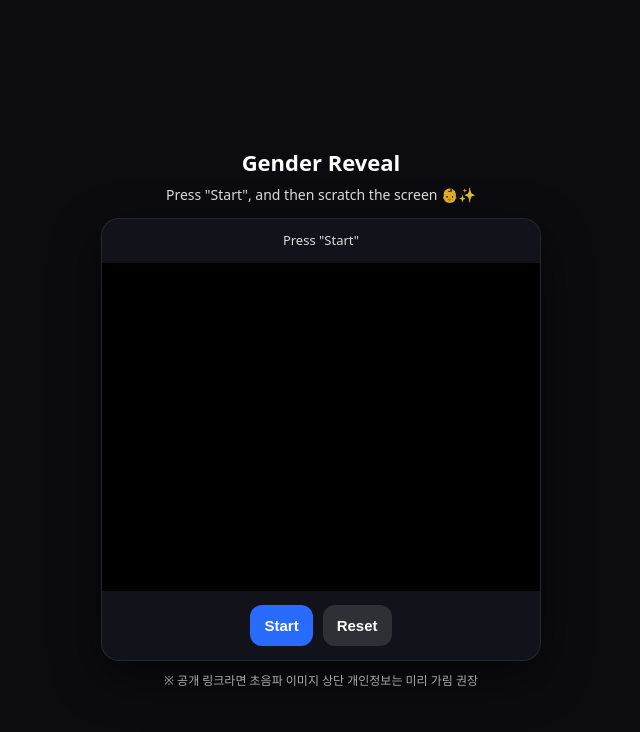
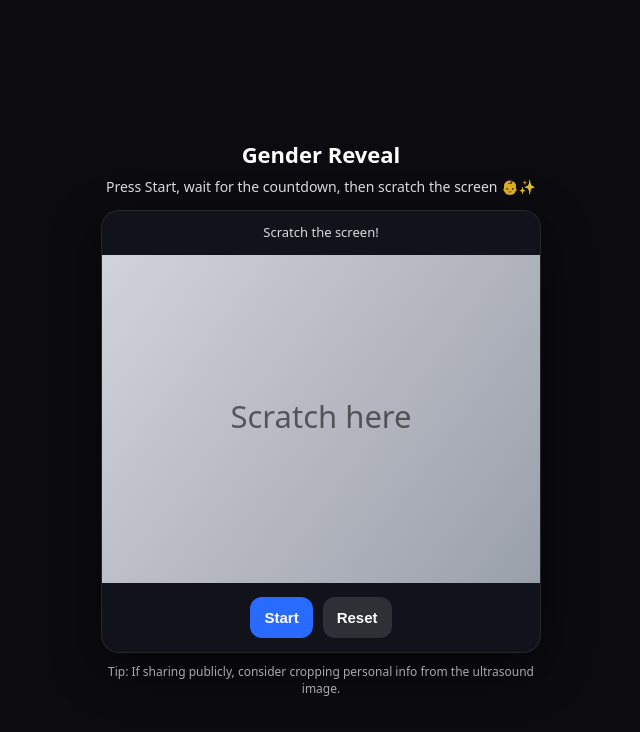
Before and after one commit to sang1001z-ship-it/gender-reveal, a plain HTML site: page index.html in a window 1280 px wide. Both pictures are taken after a click on the button "Start". Shown: the whole page, without its empty margins (319-959 px from the left). Drawn offline with Linux system fonts and the light colour scheme.

Commit message:
Update index.html

```diff
--- a/index.html
+++ b/index.html
@@ -1,5 +1,5 @@
 <!doctype html>
-<html lang="ko">
+<html lang="en">
 <head>
   <meta charset="utf-8" />
   <meta name="viewport" content="width=device-width, initial-scale=1" />
@@ -11,7 +11,7 @@
       margin:0; min-height:100vh;
       display:flex; justify-content:center; align-items:center;
       background:#0b0b10; color:#fff;
-      font-family: system-ui, -apple-system, Segoe UI, Roboto, "Noto Sans KR", sans-serif;
+      font-family: system-ui, -apple-system, Segoe UI, Roboto, Arial, sans-serif;
       padding:18px;
     }
     .wrap{ width:min(92vw, var(--max)); text-align:center; }
@@ -36,7 +36,7 @@
       position:relative;
       width:100%;
       aspect-ratio: 4 / 3;
-      background:#000; /* JS에서 이미지 세팅 */
+      background:#000; /* image set by JS */
     }
     canvas{
       width:100%; height:100%; display:block;
@@ -53,7 +53,7 @@
     }
     .overlay.show{ opacity:1; }
 
-    /* 👉 사진 아래 문구 */
+    /* Text shown under the image */
     .result{
       padding:16px 12px 6px;
       font-size:28px;
@@ -83,12 +83,12 @@
 <body>
   <div class="wrap">
     <h1>Gender Reveal</h1>
-    <p class="sub">Press "Start", and then scratch the screen 👶✨</p>
+    <p class="sub">Press Start, wait for the countdown, then scratch the screen 👶✨</p>
 
     <div class="card">
       <div class="topbar">
         <div class="countdown" id="countdown">3</div>
-        <div class="hint" id="hint">Press "Start"</div>
+        <div class="hint" id="hint">Press Start</div>
       </div>
 
       <div class="stage" id="stage">
@@ -96,7 +96,7 @@
         <div class="overlay" id="overlay">🎉</div>
       </div>
 
-      <!-- ✅ 사진 아래 결과 문구 -->
+      <!-- Result text below the image -->
       <div class="result" id="resultText">It’s a BOY! 💙</div>
 
       <div class="controls">
@@ -105,12 +105,12 @@
       </div>
     </div>
 
-    <div class="foot">※ 공개 링크라면 초음파 이미지 상단 개인정보는 미리 가림 권장</div>
+    <div class="foot">Tip: If sharing publicly, consider cropping personal info from the ultrasound image.</div>
   </div>
 
 <script>
 (() => {
-  const REVEAL_IMAGE_URL = "assets/ultrasound.jpg";
+  const IMAGE_URL = "assets/ultrasound.jpg";
 
   const canvas = document.getElementById("scratch");
   const ctx = canvas.getContext("2d", { willReadFrequently: true });
@@ -125,10 +125,10 @@
   let enabled = false;
   let isDown = false;
   const brushRadius = 24;
-  const finishAt = 0.55; // 55% 긁으면 완료
+  const finishAt = 0.55;
 
   function setBackground(){
-    stage.style.backgroundImage = `url('${REVEAL_IMAGE_URL}')`;
+    stage.style.backgroundImage = `url('${IMAGE_URL}')`;
     stage.style.backgroundSize = "cover";
     stage.style.backgroundPosition = "center";
   }
@@ -151,7 +151,7 @@
     ctx.fillStyle = "rgba(0,0,0,.55)";
     ctx.textAlign = "center";
     ctx.textBaseline = "middle";
-    ctx.font = `${Math.floor(canvas.width/14)}px system-ui, -apple-system, Segoe UI, Roboto, Noto Sans KR, sans-serif`;
+    ctx.font = `${Math.floor(canvas.width/14)}px system-ui, sans-serif`;
     ctx.fillText("Scratch here", canvas.width/2, canvas.height/2);
 
     overlayEl.classList.remove("show");
@@ -160,7 +160,7 @@
 
   function resetAll(){
     enabled = false;
-    hintEl.textContent = "Press "Start"";
+    hintEl.textContent = "Press Start";
     countdownEl.style.display = "none";
     resultText.classList.remove("show");
     setBackground();
@@ -172,7 +172,7 @@
     let n = 3;
     countdownEl.style.display = "block";
     countdownEl.textContent = n;
-    hintEl.textContent = "준비 중…";
+    hintEl.textContent = "Get ready…";
 
     const timer = setInterval(()=>{
       n--;
@@ -180,7 +180,7 @@
         clearInterval(timer);
         countdownEl.style.display = "none";
         enabled = true;
-        hintEl.textContent = "손가락으로 긁어보세요!";
+        hintEl.textContent = "Scratch the screen!";
       } else {
         countdownEl.textContent = n;
       }
@@ -219,8 +219,8 @@
     if(!enabled) return;
     if(clearedRatio() >= finishAt){
       overlayEl.classList.add("show");
-      resultText.classList.add("show"); // 👉 문구 표시
-      hintEl.textContent = "It's a BOY! 👦🎉";
+      resultText.classList.add("show");
+      hintEl.textContent = "It’s a BOY!";
     }
   }
 
@@ -250,9 +250,9 @@
   img.onload = resetAll;
   img.onerror = ()=>{
     setBackground(); setupCanvas();
-    hintEl.textContent = "이미지를 못 불러왔어요 (assets/ultrasound.jpg 확인)";
+    hintEl.textContent = "Image not found (check assets/ultrasound.jpg)";
   };
-  img.src = REVEAL_IMAGE_URL;
+  img.src = IMAGE_URL;
 })();
 </script>
 
```
